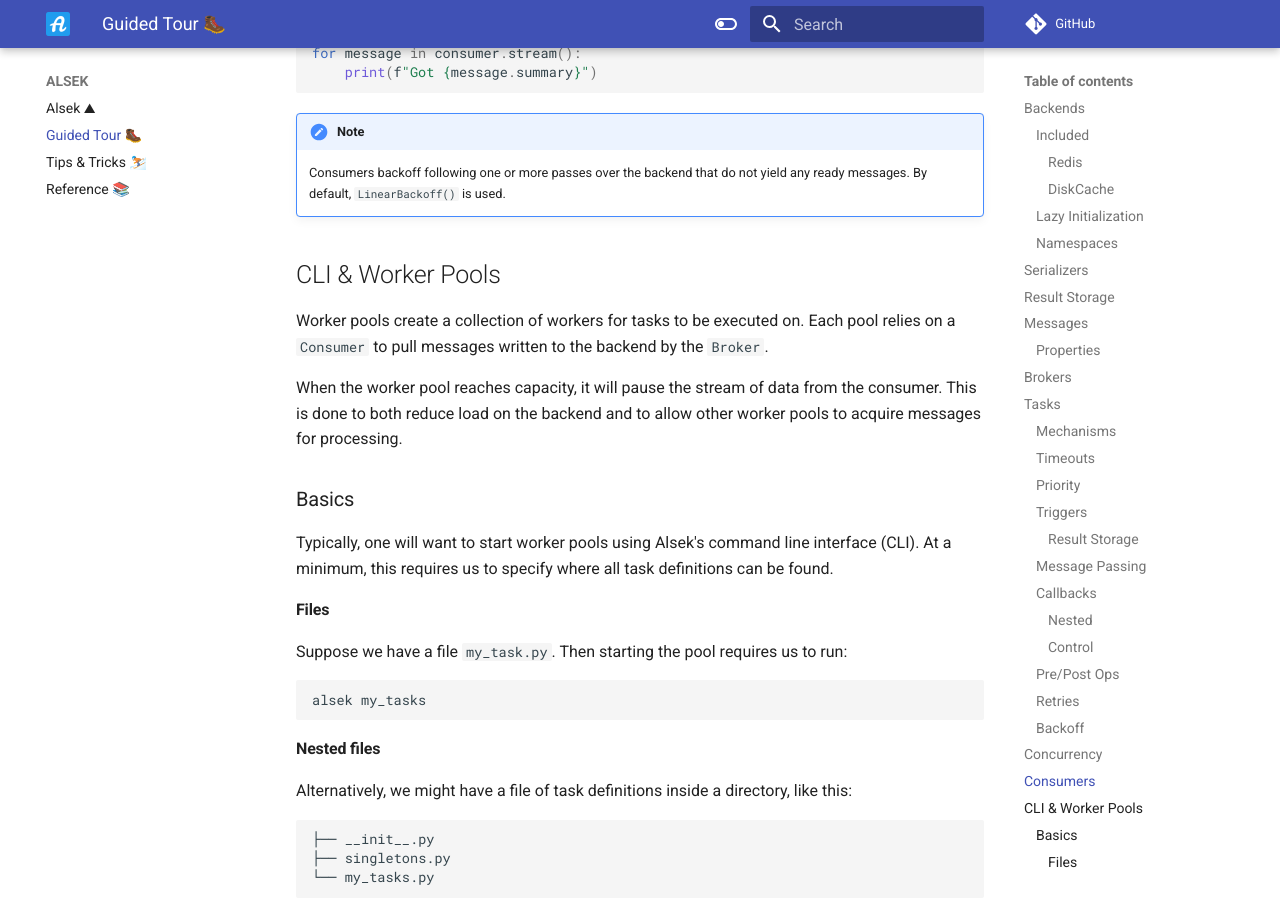
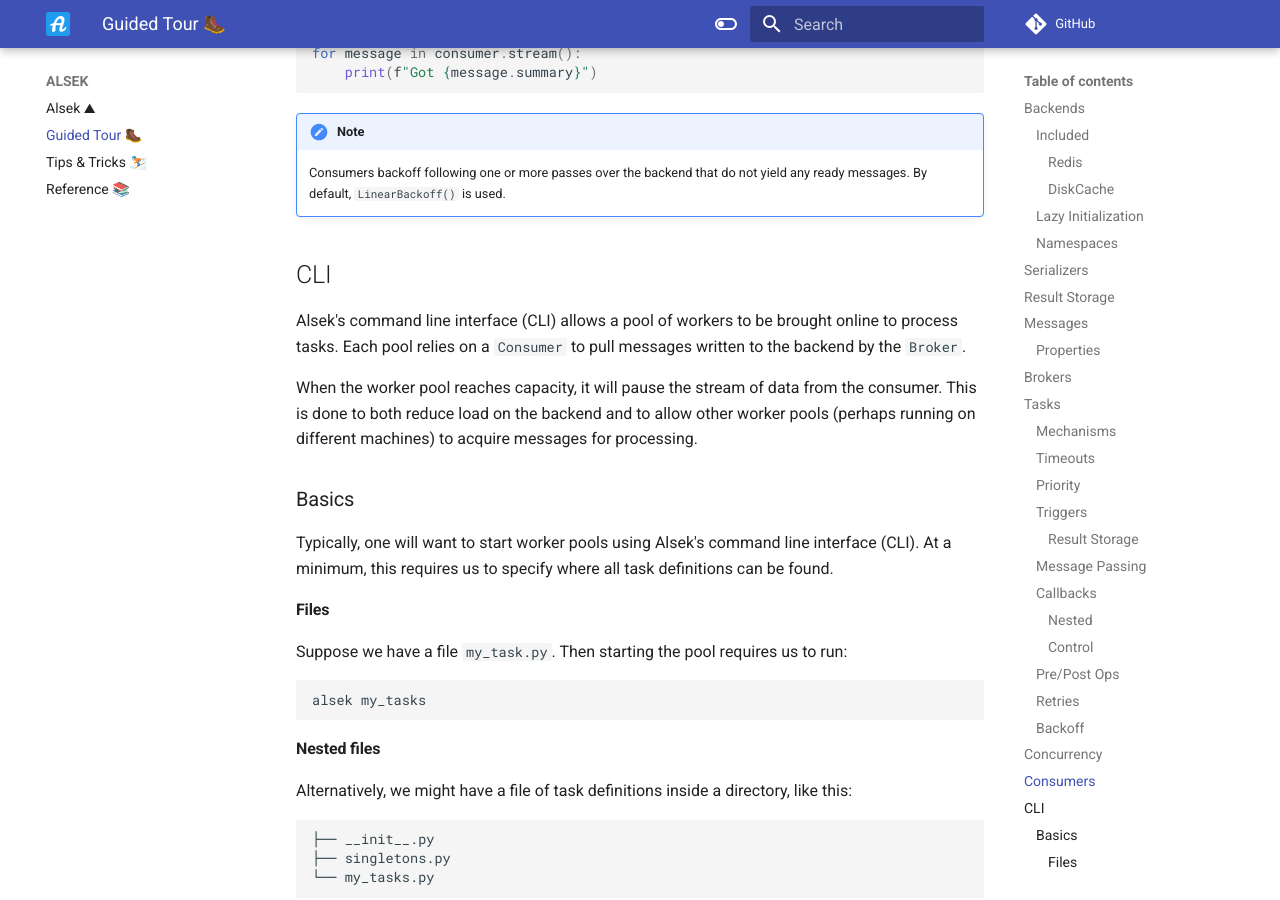
Before and after one commit to TariqAHassan/alsek, an MkDocs documentation site: the page built from docs/guided_tour.md, in a window 1280 px wide and 900 px high, scrolled down 14528 px. Built offline with MkDocs 1.6.1 and Material for MkDocs 9.7.7, drawn with Linux system fonts in a browser that asks for light colours; comment, search, counter and statistics services are not loaded; some of the changed text lies outside the part shown.

Commit message:
Restructure CLI section

````diff
--- a/docs/guided_tour.md
+++ b/docs/guided_tour.md
@@ -716,15 +716,16 @@
     Consumers backoff following one or more passes over the backend that
     do not yield any ready messages. By default, `LinearBackoff()` is used.
 
-## CLI & Worker Pools
+## CLI
 
-Worker pools create a collection of workers for tasks to be executed on.
-Each pool relies on a `Consumer` to pull messages written to the backend
-by the `Broker`.
+Alsek's command line interface (CLI) allows a pool of workers to be
+brought online to process tasks. Each pool relies on a `Consumer` to
+pull messages written to the backend by the `Broker`.
 
 When the worker pool reaches capacity, it will pause the stream of data
 from the consumer. This is done to both reduce load on the backend and
-to allow other worker pools to acquire messages for processing.
+to allow other worker pools (perhaps running on different machines) to
+acquire messages for processing.
 
 ### Basics
 
@@ -795,21 +796,6 @@
 alsek my_project --max_processes 2
 ```
 
-#### Multiprocessing Backend
-
-Lastly, it is possible to configure the multiprocessing library used by a worker pool.
-By default, [`multiprocessing`](https://docs.python.org/3/library/multiprocessing.html) from
-the Python standard library will be used. However, it is possible to switch to the [`PyTorch`](https://pytorch.org)
-implementation of multiprocessing found [here](https://pytorch.org/docs/stable/multiprocessing.html).
-This can be done by setting the `ALSEK_MULTIPROCESS_BACKEND` environment variable prior to booting
-up the worker pool.
-
-```shell
-export ALSEK_MULTIPROCESS_BACKEND=pytorch
-
-alsek my_project
-```
-
 !!! note
     The worker pool's `Consumer` will respect the order in which queues
     are listed for the `-q`/`--queues` option. If, this option is not specified,
````
